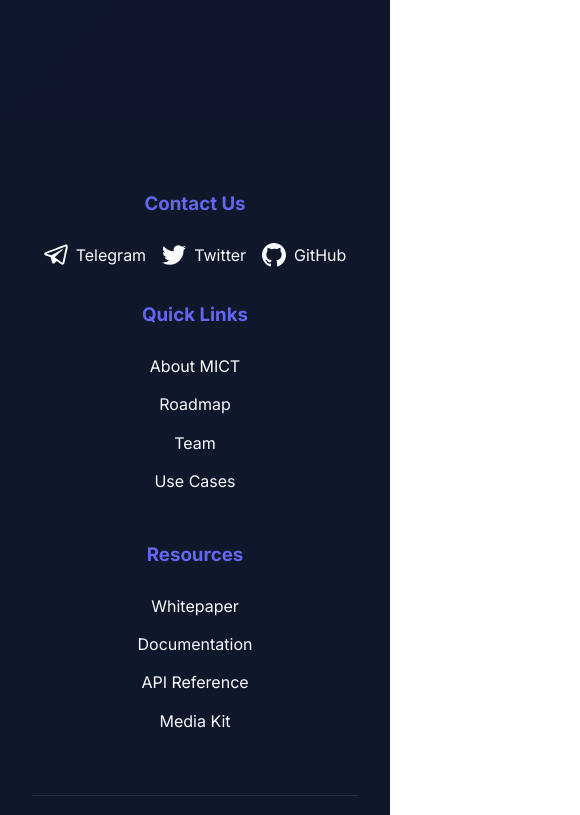
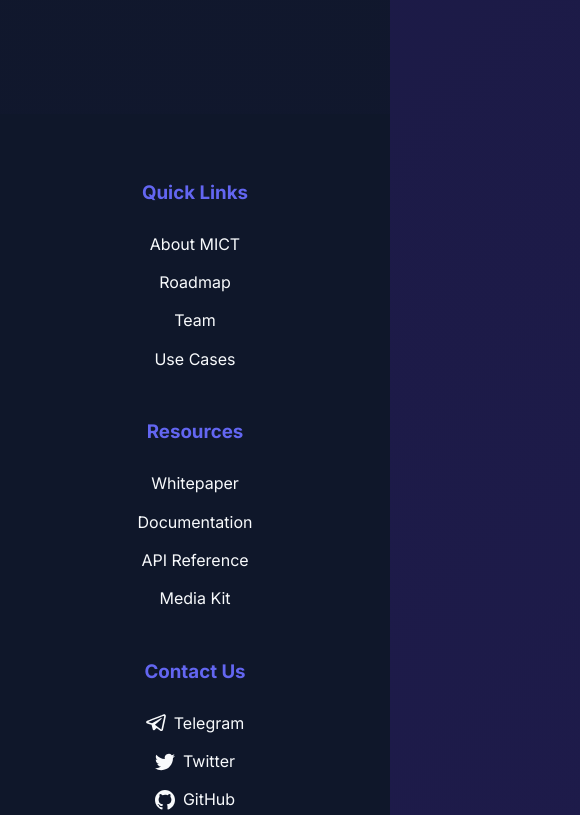
Before and after one commit to micredit/MicroCreditWeb, a plain HTML site: page index.html in a window 390 px wide. Shown: the part 9314-10129 px from the top of the page, 580 px wide, since content can reach past the window. Drawn offline with nearby package versions, Linux system fonts and the light colour scheme.

```diff
--- a/index.html
+++ b/index.html
@@ -288,29 +288,6 @@
         <div class="container">
             <div class="footer-content">
                 <div class="footer-section">
-                    <h3>Contact Us</h3>
-                    <div class="social-links">
-                        <a href="#" class="social-link">
-                            <svg viewBox="0 0 24 24" width="24" height="24">
-                                <path fill="currentColor" d="M22.05 1.577c-.393-.016-.784.08-1.117.235-.484.186-4.92 1.902-9.41 3.64-2.26.873-4.518 1.746-6.256 2.415-1.737.67-3.045 1.168-3.114 1.192-.46.16-1.082.362-1.61.984-.133.155-.267.354-.335.628s-.038.622.095.895c.265.547.714.773 1.244.976 1.76.564 3.58 1.102 5.087 1.608.556 1.96 1.09 3.927 1.618 5.89.174.394.553.54.944.544l-.002.02s.307.03.606-.042c.3-.07.677-.244 1.02-.565.377-.354 1.4-1.36 1.98-1.928l4.37 3.226.035.02s.484.34 1.192.388c.354.024.82-.044 1.22-.337.403-.294.67-.767.795-1.307.374-1.63 2.853-13.427 3.276-15.38l-.012.046c.296-1.1.187-2.108-.496-2.705-.342-.297-.736-.427-1.13-.444zm-.118 1.874c.027.025.025.025.002.027-.007-.002.08.118-.09.755l-.007.024-.005.022c-.432 1.997-2.936 13.9-3.27 15.356-.046.196-.065.182-.054.17-.1-.015-.285-.094-.3-.1l-7.48-5.525c2.562-2.467 5.182-4.7 7.827-7.08.468-.235.39-.96-.17-.972-.594.14-1.095.567-1.64.84-3.132 1.858-6.332 3.492-9.43 5.406-1.59-.553-3.177-1.012-4.767-1.572.2-.075 1.353-.552 2.967-1.18 1.66-.65 3.825-1.496 6.025-2.34 4.52-1.744 9.036-3.48 9.37-3.602.047-.02.119-.035.434.004.463.058.497.538.135.672z"/>
-                            </svg>
-                            Telegram
-                        </a>
-                        <a href="#" class="social-link">
-                            <svg viewBox="0 0 24 24" width="24" height="24">
-                                <path fill="currentColor" d="M23.953 4.57a10 10 0 01-2.825.775 4.958 4.958 0 002.163-2.723c-.951.555-2.005.959-3.127 1.184a4.92 4.92 0 00-8.384 4.482C7.69 8.095 4.067 6.13 1.64 3.162a4.822 4.822 0 00-.666 2.475c0 1.71.87 3.213 2.188 4.096a4.904 4.904 0 01-2.228-.616v.06a4.923 4.923 0 003.946 4.827 4.996 4.996 0 01-2.212.085 4.936 4.936 0 004.604 3.417 9.867 9.867 0 01-6.102 2.105c-.39 0-.779-.023-1.17-.067a13.995 13.995 0 007.557 2.209c9.053 0 13.998-7.496 13.998-13.985 0-.21 0-.42-.015-.63A9.935 9.935 0 0024 4.59z"/>
-                            </svg>
-                            Twitter
-                        </a>
-                        <a href="https://github.com/micredit" class="social-link">
-                            <svg viewBox="0 0 24 24" width="24" height="24">
-                                <path fill="currentColor" d="M12 0C5.374 0 0 5.373 0 12c0 5.302 3.438 9.8 8.207 11.387.599.111.793-.261.793-.577v-2.234c-3.338.726-4.033-1.416-4.033-1.416-.546-1.387-1.333-1.756-1.333-1.756-1.089-.745.083-.729.083-.729 1.205.084 1.839 1.237 1.839 1.237 1.07 1.834 2.807 1.304 3.492.997.107-.775.418-1.305.762-1.604-2.665-.305-5.467-1.334-5.467-5.931 0-1.311.469-2.381 1.236-3.221-.124-.303-.535-1.524.117-3.176 0 0 1.008-.322 3.301 1.23A11.509 11.509 0 0112 5.803c1.02.005 2.047.138 3.006.404 2.291-1.552 3.297-1.23 3.297-1.23.653 1.653.242 2.874.118 3.176.77.84 1.235 1.911 1.235 3.221 0 4.609-2.807 5.624-5.479 5.921.43.372.823 1.102.823 2.222v3.293c0 .319.192.694.801.576C20.566 21.797 24 17.3 24 12c0-6.627-5.373-12-12-12z"/>
-                            </svg>
-                            GitHub
-                        </a>
-                    </div>
-                </div>
-                <div class="footer-section">
                     <h3>Quick Links</h3>
                     <ul class="footer-links">
                         <li><a href="#about">About MICT</a></li>
@@ -328,6 +305,35 @@
                         <li><a href="#">Media Kit</a></li>
                     </ul>
                 </div>
+                <div class="footer-section">
+                    <h3>Contact Us</h3>
+                    <ul class="footer-links">
+                        <li>
+                            <a href="#" class="social-link">
+                                <svg viewBox="0 0 24 24" width="24" height="24">
+                                    <path fill="currentColor" d="M22.05 1.577c-.393-.016-.784.08-1.117.235-.484.186-4.92 1.902-9.41 3.64-2.26.873-4.518 1.746-6.256 2.415-1.737.67-3.045 1.168-3.114 1.192-.46.16-1.082.362-1.61.984-.133.155-.267.354-.335.628s-.038.622.095.895c.265.547.714.773 1.244.976 1.76.564 3.58 1.102 5.087 1.608.556 1.96 1.09 3.927 1.618 5.89.174.394.553.54.944.544l-.002.02s.307.03.606-.042c.3-.07.677-.244 1.02-.565.377-.354 1.4-1.36 1.98-1.928l4.37 3.226.035.02s.484.34 1.192.388c.354.024.82-.044 1.22-.337.403-.294.67-.767.795-1.307.374-1.63 2.853-13.427 3.276-15.38l-.012.046c.296-1.1.187-2.108-.496-2.705-.342-.297-.736-.427-1.13-.444zm-.118 1.874c.027.025.025.025.002.027-.007-.002.08.118-.09.755l-.007.024-.005.022c-.432 1.997-2.936 13.9-3.27 15.356-.046.196-.065.182-.054.17-.1-.015-.285-.094-.3-.1l-7.48-5.525c2.562-2.467 5.182-4.7 7.827-7.08.468-.235.39-.96-.17-.972-.594.14-1.095.567-1.64.84-3.132 1.858-6.332 3.492-9.43 5.406-1.59-.553-3.177-1.012-4.767-1.572.2-.075 1.353-.552 2.967-1.18 1.66-.65 3.825-1.496 6.025-2.34 4.52-1.744 9.036-3.48 9.37-3.602.047-.02.119-.035.434.004.463.058.497.538.135.672z"/>
+                                </svg>
+                                Telegram
+                            </a>
+                        </li>
+                        <li>
+                            <a href="#" class="social-link">
+                                <svg viewBox="0 0 24 24" width="24" height="24">
+                                    <path fill="currentColor" d="M23.953 4.57a10 10 0 01-2.825.775 4.958 4.958 0 002.163-2.723c-.951.555-2.005.959-3.127 1.184a4.92 4.92 0 00-8.384 4.482C7.69 8.095 4.067 6.13 1.64 3.162a4.822 4.822 0 00-.666 2.475c0 1.71.87 3.213 2.188 4.096a4.904 4.904 0 01-2.228-.616v.06a4.923 4.923 0 003.946 4.827 4.996 4.996 0 01-2.212.085 4.936 4.936 0 004.604 3.417 9.867 9.867 0 01-6.102 2.105c-.39 0-.779-.023-1.17-.067a13.995 13.995 0 007.557 2.209c9.053 0 13.998-7.496 13.998-13.985 0-.21 0-.42-.015-.63A9.935 9.935 0 0024 4.59z"/>
+                                </svg>
+                                Twitter
+                            </a>
+                        </li>
+                        <li>
+                            <a href="https://github.com/micredit" class="social-link">
+                                <svg viewBox="0 0 24 24" width="24" height="24">
+                                    <path fill="currentColor" d="M12 0C5.374 0 0 5.373 0 12c0 5.302 3.438 9.8 8.207 11.387.599.111.793-.261.793-.577v-2.234c-3.338.726-4.033-1.416-4.033-1.416-.546-1.387-1.333-1.756-1.333-1.756-1.089-.745.083-.729.083-.729 1.205.084 1.839 1.237 1.839 1.237 1.07 1.834 2.807 1.304 3.492.997.107-.775.418-1.305.762-1.604-2.665-.305-5.467-1.334-5.467-5.931 0-1.311.469-2.381 1.236-3.221-.124-.303-.535-1.524.117-3.176 0 0 1.008-.322 3.301 1.23A11.509 11.509 0 0112 5.803c1.02.005 2.047.138 3.006.404 2.291-1.552 3.297-1.23 3.297-1.23.653 1.653.242 2.874.118 3.176.77.84 1.235 1.911 1.235 3.221 0 4.609-2.807 5.624-5.479 5.921.43.372.823 1.102.823 2.222v3.293c0 .319.192.694.801.576C20.566 21.797 24 17.3 24 12c0-6.627-5.373-12-12-12z"/>
+                                </svg>
+                                GitHub
+                            </a>
+                        </li>
+                    </ul>
+                </div>
             </div>
             <div class="footer-bottom">
                 <p>&copy; 2024 MicroCredit (MICT). All rights reserved.</p>
--- a/styles.css
+++ b/styles.css
@@ -625,24 +625,6 @@ body {
     margin-bottom: 1.5rem;
 }
 
-.social-links {
-    display: flex;
-    gap: 1rem;
-}
-
-.social-link {
-    color: var(--text-light);
-    text-decoration: none;
-    display: flex;
-    align-items: center;
-    gap: 0.5rem;
-    transition: color 0.3s ease;
-}
-
-.social-link:hover {
-    color: var(--primary-color);
-}
-
 .footer-links {
     list-style: none;
 }
@@ -655,10 +637,18 @@ body {
     color: var(--text-light);
     text-decoration: none;
     transition: color 0.3s ease;
+    display: flex;
+    align-items: center;
+    gap: 0.5rem;
 }
 
 .footer-links a:hover {
     color: var(--primary-color);
+}
+
+.footer-links svg {
+    width: 20px;
+    height: 20px;
 }
 
 .footer-bottom {
@@ -667,24 +657,14 @@ body {
     border-top: 1px solid rgba(255, 255, 255, 0.1);
 }
 
-/* Responsive Design for Whitepaper and Footer */
 @media (max-width: 768px) {
-    .whitepaper-content {
-        grid-template-columns: 1fr;
-        gap: 2rem;
-    }
-
-    .preview-card {
-        margin: 0 auto;
-    }
-
     .footer-content {
         grid-template-columns: 1fr;
         gap: 2rem;
         text-align: center;
     }
 
-    .social-links {
+    .footer-links a {
         justify-content: center;
     }
 }
```
